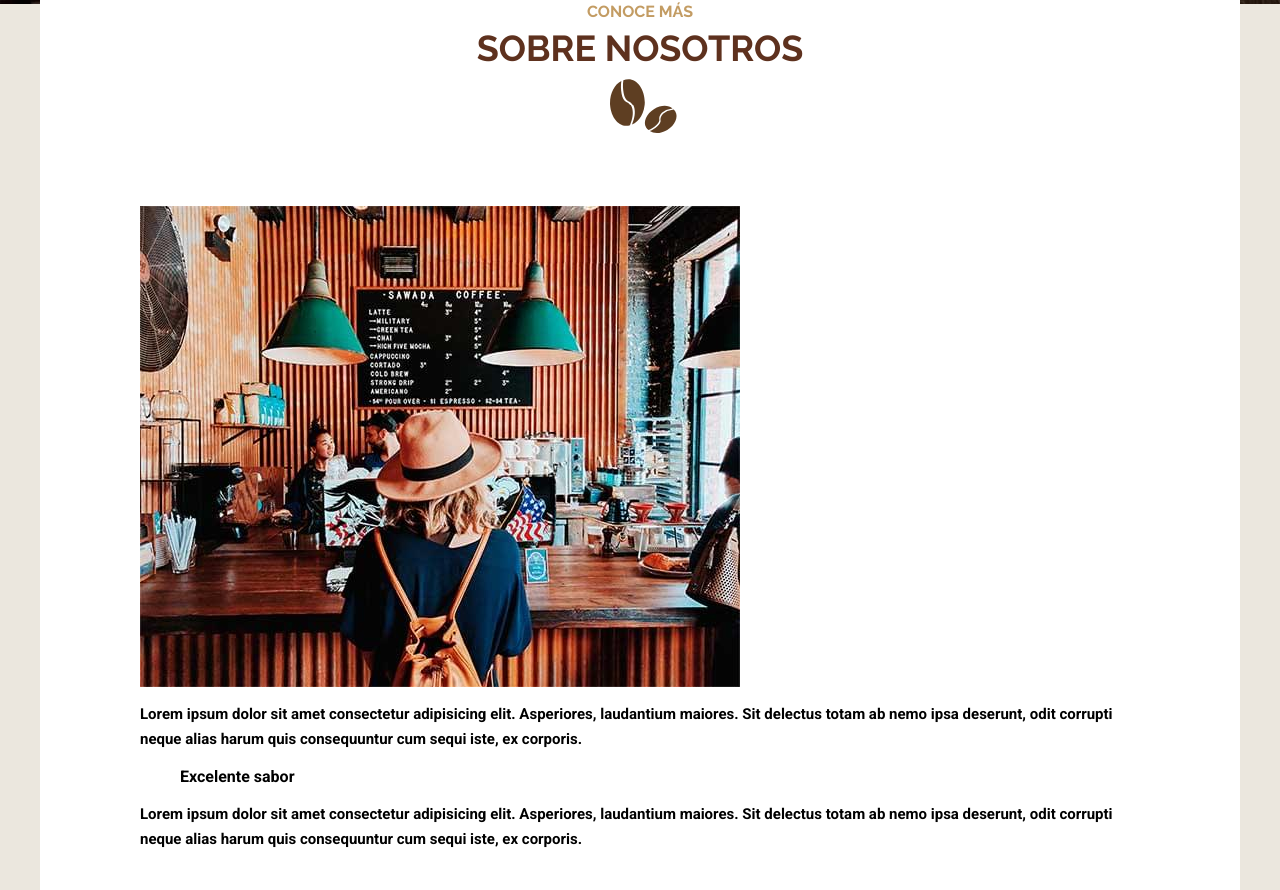
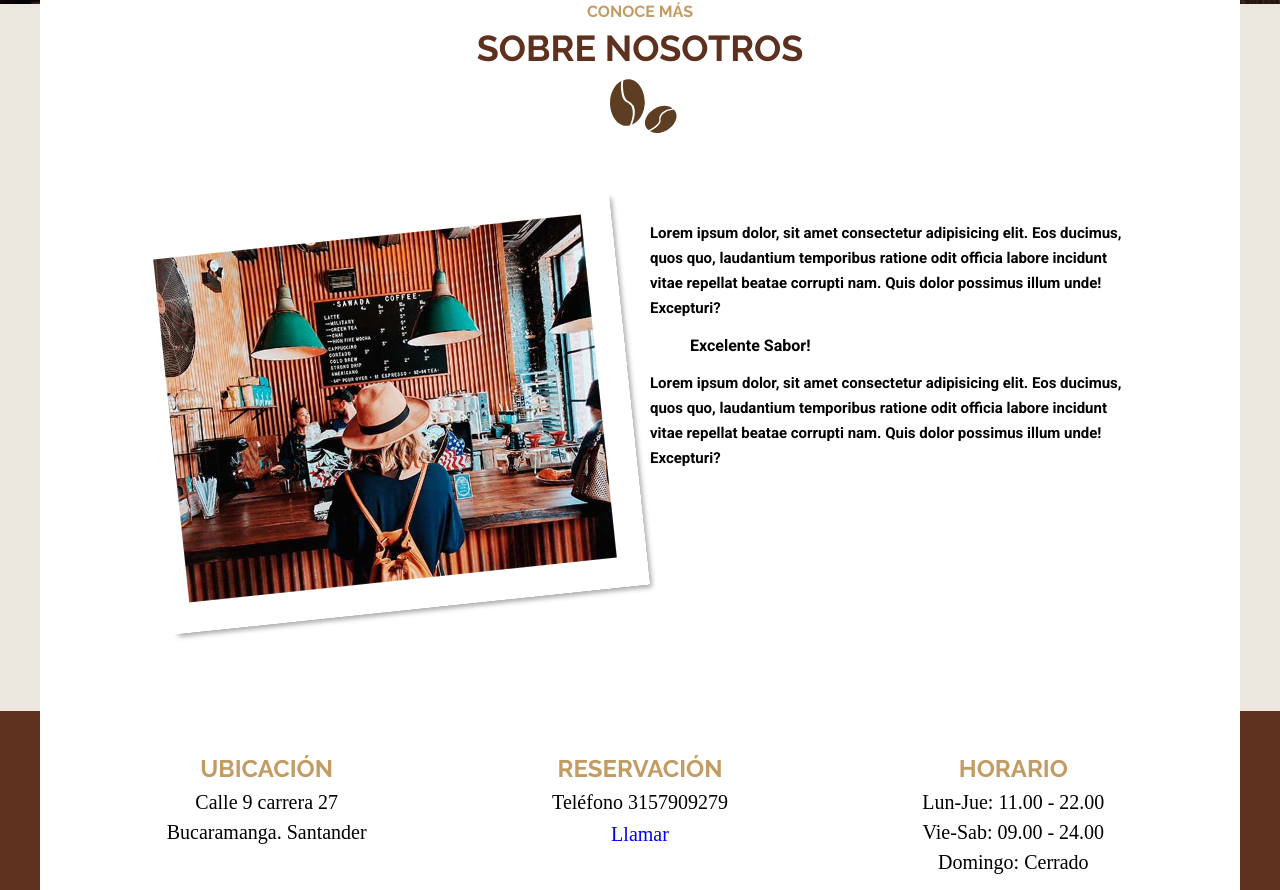
Before and after one commit to cumbinar/cafeteria, a website: page nosotros.html in a window 1280 px wide. Shown: the part 696-1586 px from the top of the page. Drawn offline with Linux system fonts and the light colour scheme; a web font is replaced by a local one.

Commit message:
estilo img interna nosootros

```diff
--- a/nosotros.html
+++ b/nosotros.html
@@ -44,16 +44,27 @@
         <h2><span>Conoce más</span> sobre nosotros </h2>
 
         <div class="contenido-nosotros">
-            <img src="build/img/nosotros_sidebar.jpg" alt="">
-        </div>
+            <div class="imagen">
+                <picture>
+                    <source srcset="build/img/nosotros_sidebar.avif" type="image/avif">
+                    <source srcset="build/img/nosotros_sidebar.webp" type="image/webp">
+                    <source srcset="build/img/nosotros_sidebar.jpg" type="image/jpeg">
+                    <img loading="lazy" decoding="async" src="build/img/nosotros_sidebar.jpg" lazyalt="imagen" width="500"
+                        height="300">
+                </picture>
+            </div>
 
-        <div class="texto">
-            <p>Lorem ipsum dolor sit amet consectetur adipisicing elit. Asperiores, laudantium maiores. Sit delectus totam ab nemo ipsa deserunt, odit corrupti neque alias harum quis consequuntur cum sequi iste, ex corporis.</p>
+            <div class="texto">
+                <p>Lorem ipsum dolor, sit amet consectetur adipisicing elit. Eos ducimus, quos quo, laudantium temporibus
+                    ratione odit officia labore incidunt vitae repellat beatae corrupti nam. Quis dolor possimus illum unde!
+                    Excepturi?</p>
 
-            <blockquote>
-                Excelente sabor</blockquote>
-            <p>Lorem ipsum dolor sit amet consectetur adipisicing elit. Asperiores, laudantium maiores. Sit delectus totam ab nemo
-                ipsa deserunt, odit corrupti neque alias harum quis consequuntur cum sequi iste, ex corporis.</p>
+                <blockquote>Excelente Sabor!</blockquote>
+
+                <p>Lorem ipsum dolor, sit amet consectetur adipisicing elit. Eos ducimus, quos quo, laudantium temporibus
+                    ratione odit officia labore incidunt vitae repellat beatae corrupti nam. Quis dolor possimus illum unde!
+                    Excepturi?</p>
+            </div>
         </div>
     </main>
 
--- a/src/scss/internas/_nosotros.scss
+++ b/src/scss/internas/_nosotros.scss
@@ -1,2 +1,21 @@
 @use 'base/variables' as v;
 @use 'base/mixins' as m;
+
+.contenido-nosotros{
+    @include m.tablet {
+    @include m.grid(2, 2rem);
+ }
+
+    .imagen{
+
+        img{;
+           transform: rotate(-6deg);
+           border: 3rem solid v.$blanco;
+           box-shadow: 9px 10px 5px -7px rgb(0 0 0 / .35);
+        }
+    }
+
+    .texto{
+
+    }
+}
```
Also changed, not shown: build/css/app.css.
